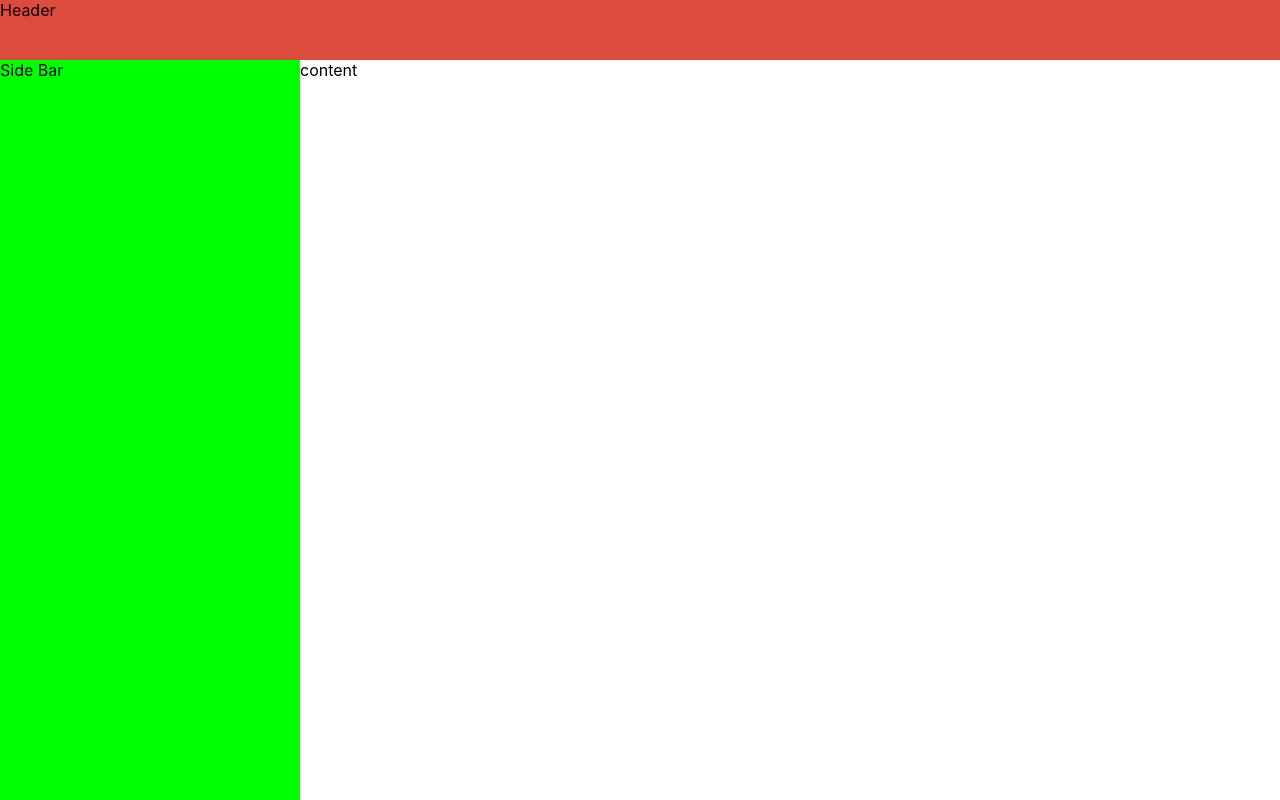
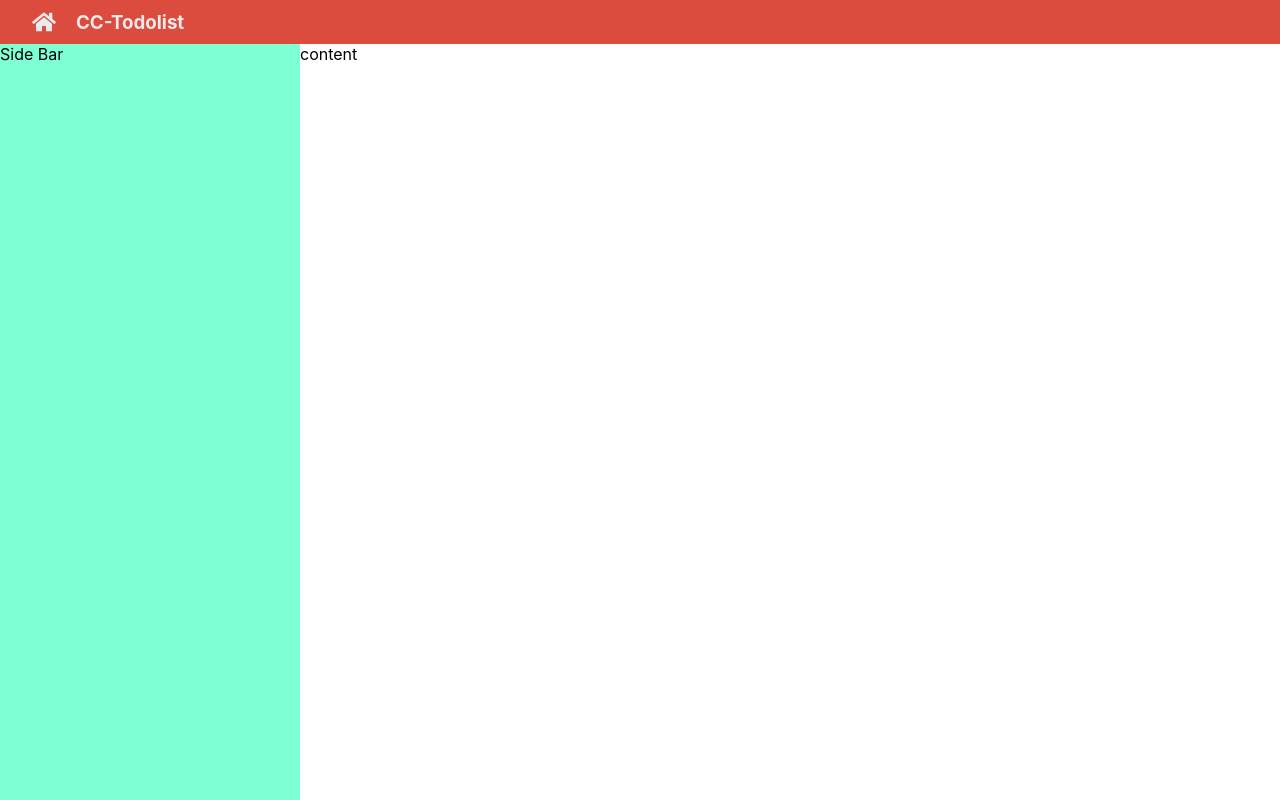
Before and after one commit to Hybola/todolist, a JavaScript app: page / in a window 1280 px wide. Built offline with nearby package versions, Linux system fonts and the light colour scheme; the HTML template or start-up script is replaced by a standard one.

Commit message:
finish header

```diff
--- a/package.json
+++ b/package.json
@@ -8,6 +8,7 @@
     "@testing-library/user-event": "^13.5.0",
     "react": "^18.2.0",
     "react-dom": "^18.2.0",
+    "react-icons": "^4.8.0",
     "react-scripts": "5.0.1",
     "sass": "^1.62.0",
     "web-vitals": "^2.1.4"
--- a/src/App.js
+++ b/src/App.js
@@ -1,9 +1,16 @@
 import "./App.scss";
+import { FaHome } from "react-icons/fa";
 
 function App() {
   return (
     <div className="container">
-      <header className="header">Header</header>
+      <header className="header">
+        <span>
+          <FaHome />
+        </span>
+        <h3>CC-Todolist</h3>
+      </header>
+
       <aside className="sidebar">Side Bar</aside>
       <main className="content">content</main>
     </div>
--- a/src/App.scss
+++ b/src/App.scss
@@ -1,7 +1,7 @@
 $primary: #db4c3f;
 $grey: rgb(234, 234, 234);
 $sidebar-width: 300px;
-$header-height: 60px;
+$header-height: 44px;
 .container {
   display: grid;
   grid-template-rows: $header-height calc(100vh - $header-height);
@@ -11,9 +11,23 @@
   background-color: $primary;
   grid-column: 1/3;
   grid-row: 1/2;
+
+  //content
+  display: flex;
+  align-items: center;
+  gap: 20px;
+  padding: 0.5rem 2rem;
+  color: $grey;
+
+  & > span {
+    display: flex;
+    align-items: center;
+    cursor: pointer;
+    font-size: 24px;
+  }
 }
 .sidebar {
-  background-color: lime;
+  background-color: aquamarine;
   grid-row: 2/3;
   grid-column: 1/2;
 }
```
Also changed, not shown: 1 other file (tests, documents, lock files or other folders).
